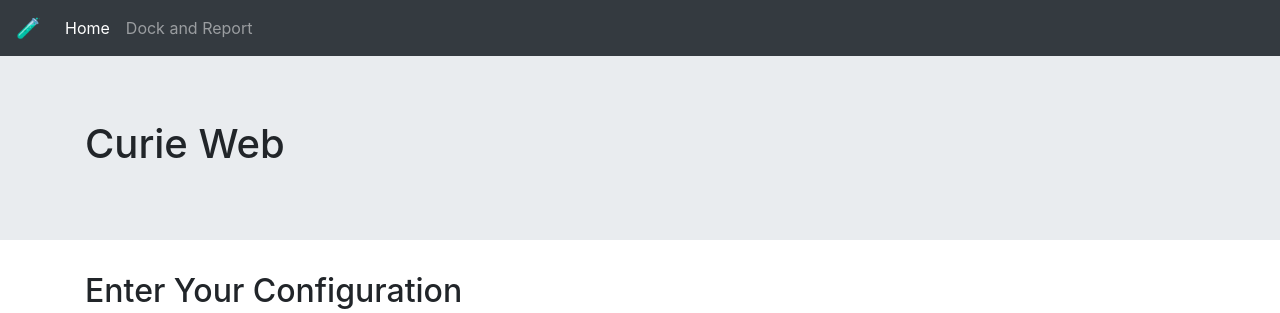
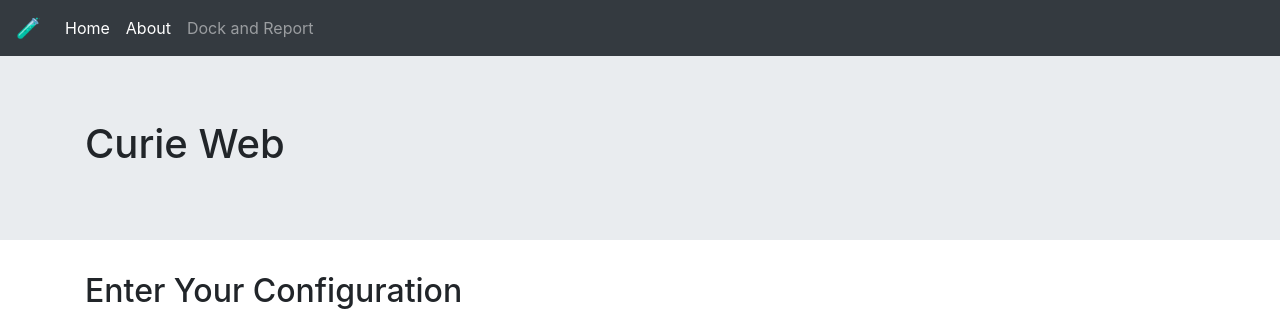
Before and after one commit to navanchauhan/Curie-Web, a Python web app: template app/templates/dock_upload.html in a window 1280 px wide. Shown: the top 313 px of the page. Run offline with Jinja, Linux system fonts and the light colour scheme; the template is opened without the code that fills it, so the values that code supplies are empty, except form fields; form fields are guessed from the names that the template uses; some libraries are stand-ins or nearby versions.

Commit message:
added About

```diff
--- a/app/templates/base.html
+++ b/app/templates/base.html
@@ -21,7 +21,11 @@
         <ul class="navbar-nav">
           <li class="nav-item active">
             <a class="nav-link" href="{{ url_for('home') }}">Home <span class="sr-only">(current)</span></a>
-          </li><!--
+          </li>
+          <li class="nav-item active">
+            <a class="nav-link" href="{{ url_for('about') }}">About</a>
+          </li>
+          <!--
           <li class="nav-item">
             <a class="nav-link" href="{{ url_for('basic_form') }}">Basic Form</a>
           </li>
```
